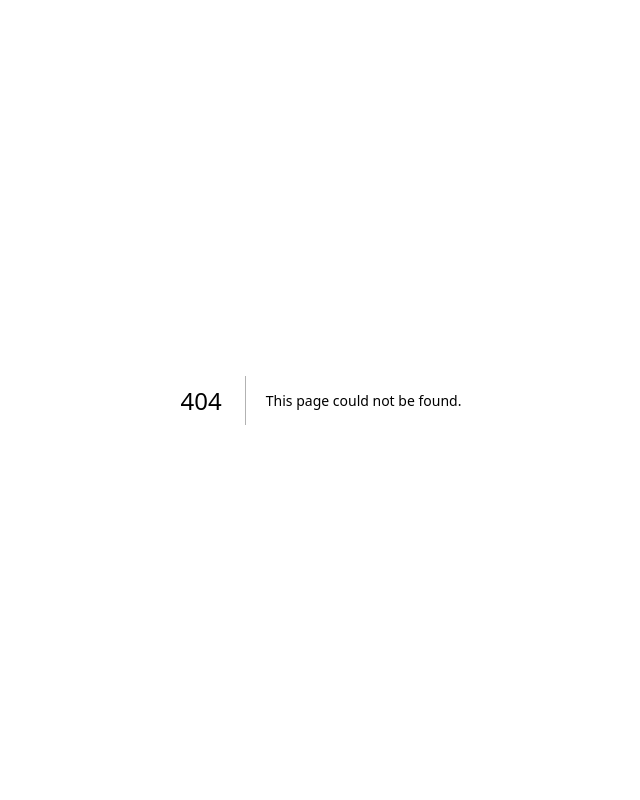
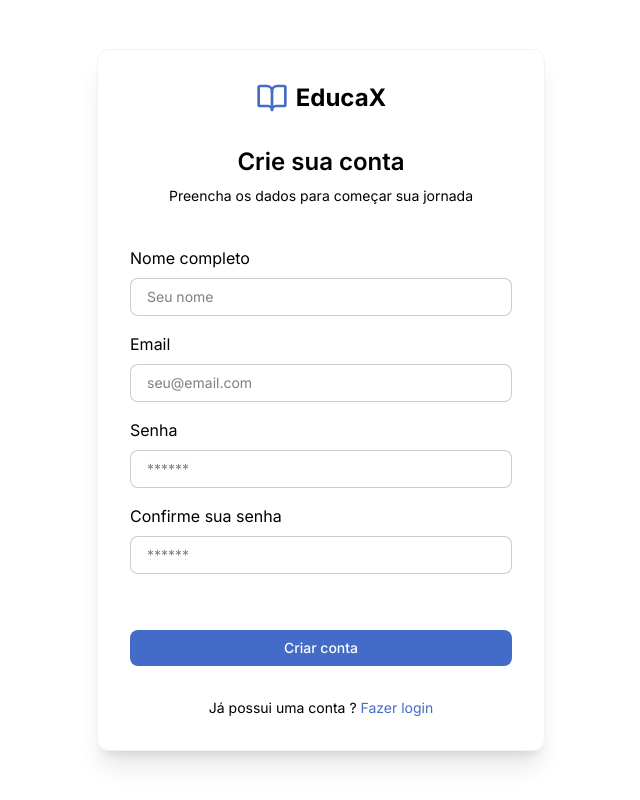
Before and after one commit to VittorFabriny/educax, a Next.js app: page /signin in a window 1280 px wide. Before the commit this address had no page. Shown: the whole page, without its empty margins (319-959 px from the left). Built offline with nearby package versions, Linux system fonts and the light colour scheme.

Commit message:
implementação das paginas signin, login e recovery

```diff
--- a/app/login/page.tsx
+++ b/app/login/page.tsx
@@ -1,38 +1,40 @@
-// Logo [-]
-// Label
-// Input
-// Button [-]
-// Borderless Button
-
 import Link from 'next/link';
 
 import { Logo } from '../../components/logo';
 import { Input } from '../../components/input';
 import { Button } from '../../components/button';
+import { Checkbox } from '../../components/checkbox';
 
-type loginProps = {};
+import { CheckIcon } from 'lucide-react'
 
-export default function Login(props: loginProps) {
+export default function Login() {
   return (
-    <main className="flex justify-center">
-      <div className="flex flex-col items-center justify-center p-8 shadow-xl rounded-xl ">
+    <main className="flex items-center justify-center w-screen h-screen p">
+
+      <div className="flex flex-col items-center justify-center max-w-md w-full p-8 shadow-xl rounded-xl border border-black/5">
         <header className="pb-8">
           <Logo path="#" />
         </header>
 
-        <section>
-          <div className="flex flex-col items-center justify-center gap-2 mb-4">
-            <h1 className="text-2xl">Crie sua conta</h1>
-            <p className="text-sm">Preencha seus dados para começar sua jornada</p>
+        <section className='w-full'>
+          <div className="flex flex-col items-center justify-center gap-2 mb-10">
+            <h1 className="text-2xl font-semibold">Acesse sua conta</h1>
+            <p className="text-sm">Entre com suas credenciais para continuar</p>
           </div>
-          <form className="flex flex-col">
-            <Input />
+          <form className='flex flex-col w-full'>
+            <Input label='Email' id="email" type='email' placeholder='seu@email.com' className='mb-6'/>
+            <Input label='Senha' id='password' type='password' placeholder='******' />
+            <div className='flex gap-5 justify-between mt-8'>
+              <Checkbox label='Lembrar de mim' icon={CheckIcon} />
+              <Link href="#" className='text-sm text-(--primary-color) focus:outline-(--primary-color)'> Esqueci minha senha</Link>
+            </div>
           </form>
-          <footer className="flex flex-col items-center gap-4">
-            <Button title="Criar conta" variant="primary" />
-            <Link href="#">
+
+          <footer className="flex flex-col items-center gap-8 mt-10">
+            <Button title="Entrar" variant="primary" className='w-full justify-center' />
+            <Link href="#" className='focus:outline-(--primary-color)'>
               <p className="text-sm">
-                Já possui uma conta ? <span className="text-(--primary-color)">Fazer login</span>
+                Ainda não tem conta ? <span className="text-(--primary-color)">Criar conta</span>
               </p>
             </Link>
           </footer>
--- /dev/null
+++ b/app/recovery/page.tsx
@@ -0,0 +1,39 @@
+import Link from 'next/link';
+
+import { Logo } from '../../components/logo';
+import { Input } from '../../components/input';
+import { Button } from '../../components/button';
+import { Checkbox } from '../../components/checkbox';
+
+import { ArrowLeft } from 'lucide-react'
+
+export default function Recovery() {
+  return (
+    <main className="flex items-center justify-center w-screen h-screen p">
+
+      <div className="flex flex-col items-center justify-center max-w-md w-full p-8 shadow-xl rounded-xl border border-black/5">
+        <header className="pb-8">
+          <Logo path="#" />
+        </header>
+
+        <section className='w-full'>
+          <div className="flex flex-col items-center justify-center gap-2 mb-10">
+            <h1 className="text-2xl font-semibold">Recuperar senha</h1>
+            <p className="text-sm text-center">Insira seu email e enviaremos um link para redefinir sua senha</p>
+          </div>
+          <form className='flex flex-col w-full'>
+            <Input label='Email' id="email" type='email' placeholder='seu@email.com' />
+          </form>
+
+          <footer className="flex flex-col items-center gap-8 mt-10">
+            <Button title="Enviar link de recuperação" variant="primary" className='w-full justify-center' />
+            <Link href="/login" className='flex items-center justify-center gap-2 focus:outline-(--primary-color)'>
+              <ArrowLeft size={20} className='text-black/20' />
+              <p className="text-sm text-black/50">Voltar para o login</p>
+            </Link>
+          </footer>
+        </section>
+      </div>
+    </main>
+  );
+}
--- /dev/null
+++ b/app/signin/page.tsx
@@ -0,0 +1,44 @@
+import Link from 'next/link';
+
+import { Logo } from '../../components/logo';
+import { Input } from '../../components/input';
+import { Button } from '../../components/button';
+import { Checkbox } from '../../components/checkbox';
+
+import { CheckIcon } from 'lucide-react'
+
+export default function SignIn() {
+  return (
+    <main className="flex items-center justify-center w-screen h-screen p">
+
+      <div className="flex flex-col items-center justify-center max-w-md w-full p-8 shadow-xl rounded-xl border border-black/5">
+        <header className="pb-8">
+          <Logo path="#" />
+        </header>
+
+        <section className='w-full'>
+          <div className="flex flex-col items-center justify-center gap-2 mb-10">
+            <h1 className="text-2xl font-semibold">Crie sua conta</h1>
+            <p className="text-sm">Preencha os dados para começar sua jornada</p>
+          </div>
+          <form className='flex flex-col w-full'>
+            <Input label='Nome completo' id="text" type='text' placeholder='Seu nome'/>
+            <Input label='Email' id="email" type='email' placeholder='seu@email.com'/>
+            <Input label='Senha' id='password' type='password' placeholder='******' />
+            <Input label='Confirme sua senha' id='password' type='password' placeholder='******' />
+
+          </form>
+
+          <footer className="flex flex-col items-center gap-8 mt-10">
+            <Button title="Criar conta" variant="primary" className='w-full justify-center' />
+            <Link href="#" className='focus:outline-(--primary-color)'>
+              <p className="text-sm">
+                Já possui uma conta ? <span className="text-(--primary-color)">Fazer login</span>
+              </p>
+            </Link>
+          </footer>
+        </section>
+      </div>
+    </main>
+  );
+}
--- a/components/button.tsx
+++ b/components/button.tsx
@@ -1,20 +1,38 @@
+import Link from "next/link";
+
 type ButtonProps = {
   title: string;
   variant?: 'primary' | 'secondary';
   icon?: React.ElementType;
+  className?: string;
+  href?: string;
 };
 
-export function Button({ title, variant = 'primary', icon: Icon }: ButtonProps) {
+export function Button({ title, variant = 'primary', className, icon: Icon, href }: ButtonProps) {
   const baseClasses =
-    'flex items-center gap-2 size-fit text-sm font-medium py-2 px-4 rounded-lg cursor-pointer transition';
+    'flex items-center gap-2 size-fit text-sm font-medium py-2 px-4 rounded-lg cursor-pointer transition focus:outline-(--primary-color)';
 
   const variants = {
-    primary: 'text-(--color-bg) bg-(--primary-color) hover:bg-(--primary-color)/90',
+    primary: 'text-(--color-bg) bg-(--primary-color) hover:bg-(--primary-color)/90 ',
     secondary: 'text-black bg-white border border-black/10 shadow-sm hover:bg-(--color-accent)/90',
   };
 
+  if (href) {
+    return (
+
+      <Link href={href} className={`${className} ${baseClasses} ${variants[variant]}`} >
+        {Icon && <Icon className="w-4 h-4" />}
+        <span>{title}</span>
+      </Link>
+
+    )
+
+
+  }
+
+
   return (
-    <button className={`${baseClasses} ${variants[variant]}`}>
+    <button className={`${className} ${baseClasses} ${variants[variant]}`}>
       {Icon && <Icon className="w-4 h-4" />}
       <span>{title}</span>
     </button>
--- a/components/call-to-action.tsx
+++ b/components/call-to-action.tsx
@@ -31,8 +31,8 @@ export function CallToAction() {
           </ul>
 
           <div className="flex gap-4 mt-12">
-            <Button variant="primary" title="Cadastrar grátis" />
-            <Button variant="secondary" title="Fazer Login" />
+            <Button href='/signin' variant="primary" title="Cadastrar grátis" />
+            <Button href='login' variant="secondary" title="Fazer Login" />
           </div>
         </div>
 
--- /dev/null
+++ b/components/checkbox.tsx
@@ -0,0 +1,24 @@
+import { ComponentProps, ElementType } from "react";
+
+type CheckboxProps = ComponentProps<"input"> & {
+  label: string;
+  icon?: ElementType;
+};
+
+export function Checkbox({ label, icon: Icon, className, ...props }: CheckboxProps) {
+  return (
+    <label className="relative flex items-center gap-2 cursor-pointer select-none">
+      <input
+        type="checkbox"
+        {...props}
+        className="peer h-0 w-0 opacity-0 absolute"
+      />
+
+      <span className="h-5 w-5 rounded border border-black/20 flex items-center justify-center peer-checked:bg-(--primary-color) transition-opacity peer-focus:border-(--primary-color) peer-focus:ring-2 peer-focus:ring-(--primary-color)" ></span>
+
+      {Icon && <Icon className="size-5 text-white opacity-0 peer-checked:opacity-100 absolute" />}
+
+      {label && <span className="text-sm ">{label}</span>}
+    </label>
+  );
+}
--- a/components/header.tsx
+++ b/components/header.tsx
@@ -29,8 +29,8 @@ export function Header() {
       </nav>
 
       <div className="flex gap-4 items-center">
-        <Button variant="secondary" title="Login" />
-        <Button variant="primary" title="Cadastrar" />
+        <Button href='/login' variant="secondary" title="Login" />
+        <Button href='/signin' variant="primary" title="Cadastrar" />
       </div>
     </header>
   );
--- a/components/hero-section.tsx
+++ b/components/hero-section.tsx
@@ -17,7 +17,7 @@ export function HeroSection() {
           </p>
 
           <div className="flex gap-4 mt-4">
-            <Button variant="primary" title="Comece agora grátis" icon={ArrowRight} />
+            <Button href='/signin' variant="primary" title="Comece agora grátis" icon={ArrowRight} />
             <Button variant="secondary" title="Ver demonstração" icon={Play} />
           </div>
 
--- a/components/input.tsx
+++ b/components/input.tsx
@@ -1,14 +1,15 @@
-type InputProps = {
-  type: string;
+import { ComponentProps } from "react";
+
+type InputProps = ComponentProps<"input"> & {
   label: string;
-  value: string;
-  placeholder?: string;
+
 };
 
 export function Input(props: InputProps) {
   return (
     <>
-      <input type="email" value="hello" />
+      <label htmlFor={props.label}>{props.label}</label>
+      <input type={props.type} placeholder={props.placeholder} className={`flex w-full rounded-lg  px-4 py-2 my-2 mb-4 border border-black/20 text-sm bg-(--color-bg) focus:outline-(--primary-color) ${props.className}`} />
     </>
-  );
+  )
 }
--- a/components/logo.tsx
+++ b/components/logo.tsx
@@ -8,7 +8,7 @@ type LogoProps = {
 export function Logo(props: LogoProps) {
   return (
     <>
-      <Link href={props.path} className="flex items-end gap-2 text-2xl font-bold font-poppins">
+      <Link href={props.path} className="flex items-end gap-2 text-2xl font-bold font-poppins focus:outline-(--primary-color)">
         <BookOpen className="h-8 w-8 text-(--primary-color)" />
         <span>EducaX</span>
       </Link>
```
Also changed, not shown: 1 other file (tests, documents, lock files or other folders).
